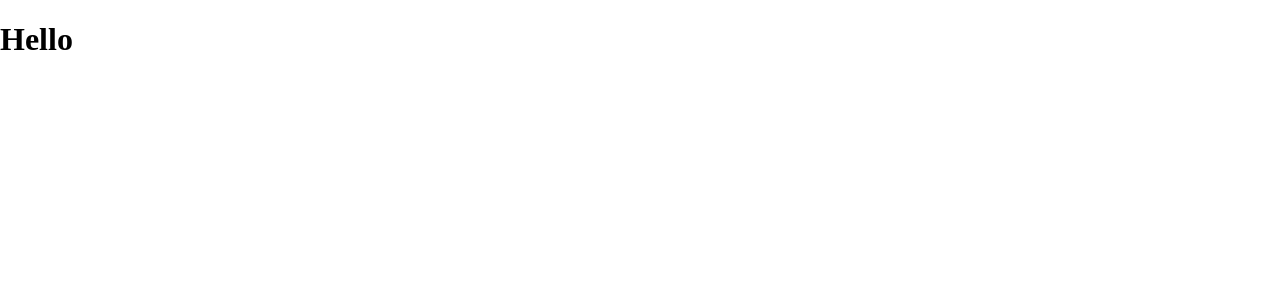
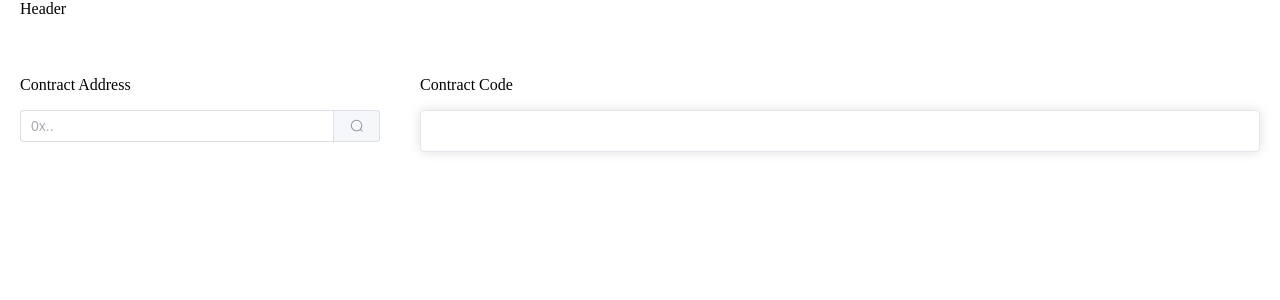
Before and after one commit to DreamingLri/CodeSearchForContract, a Vue app: page / in a window 1280 px wide. Shown: the top 300 px of the page. Built offline with nearby package versions, Linux system fonts and the light colour scheme.

Commit message:
add code search and code showcase

```diff
--- a/src/components/Main.vue
+++ b/src/components/Main.vue
@@ -1,11 +1,107 @@
 <script setup lang="ts">
+import { nextTick, ref, watch } from 'vue'
+import { Search } from '@element-plus/icons-vue'
+import request from "../utils/request";
+import { ElMessage } from "element-plus";
+
+const search_code = ref('')
+const search_result = ref()
+const selected_code = ref([])
+
+function getContract() {
+  request.get("https://api.etherscan.io/api?module=contract&action=getsourcecode&address=" + search_code.value + "&apikey=7H5I68STDR37JYFKW9KSHK76NXUG4DZRHW").then(res => {
+    if (res.data.message === 'OK') {
+      search_result.value = res.data
+      formatToList(search_result.value?.result[0].SourceCode)
+    } else {
+      ElMessage.warning(res.data.result)
+    }
+  })
+}
+
+interface FileContent {
+  content: string;
+}
+
+interface FileObject {
+  [key: string]: FileContent;
+}
+const contract_list = ref<{ key: string; value: any }[]>([])
+function formatToList(text: any) {
+  let list = text.slice(1, -1)
+  let json: FileObject = JSON.parse(list)
+  for (const [key, value] of Object.entries(json.sources)) {
+    let obj = {
+      key: key,
+      value: value.content
+    }
+    const exists = contract_list.value.some((item) => item.key === obj.key);
+    if (!exists) {
+      contract_list.value.push(obj);
+    }
+  }
+  console.log(contract_list.value);
+}
 </script>
 
 <template>
-    <h1>
-      Hello
-    </h1>
+  <div class="common-layout">
+    <el-container style="height: 100vh">
+      <el-header>Header</el-header>
+      <el-container>
+        <el-aside width="400px" style="padding: 0 20px">
+          <div>
+            <div>
+              <p>Contract Address</p>
+              <el-input v-model="search_code" style="max-width: 600px" placeholder="0x.." class="input-with-select">
+                <template #append>
+                  <el-button :icon="Search" @click="getContract" />
+                </template>
+              </el-input>
+            </div>
+            <div v-if="search_result?.message === 'OK'">
+              <p>Choose Contract Files</p>
+              <el-scrollbar max-height="400px">
+                <el-card style="border-radius: 10px" shadow="never">
+                  <el-checkbox-group v-model="selected_code">
+                    <el-checkbox v-for="item in contract_list" :key="item.value" :label="item.key" :value="item.value">
+                      <el-popover placement="top-start" trigger="hover" :content="item.key">
+                        <template #reference>
+                          {{ item.key }}
+                        </template>
+                      </el-popover>
+                    </el-checkbox>
+                  </el-checkbox-group>
+                </el-card>
+              </el-scrollbar>
+            </div>
+          </div>
+        </el-aside>
+        <el-main style="padding: 0 20px">
+          <p>Contract Code</p>
+            <el-card>
+              <el-scrollbar max-height="500px">
+              <div v-if="selected_code">
+                <div v-for="code in selected_code" :key="code" v-highlight>
+                  <pre style="white-space: pre-wrap;"><code>{{ code }}</code></pre>
+                </div>
+              </div>
+              </el-scrollbar>
+            </el-card>
+        </el-main>
+      </el-container>
+    </el-container>
+  </div>
 </template>
 
 <style scoped>
+.word-break {
+  margin-bottom: 20px;
+  word-wrap: break-word;
+  /* 确保长单词或长字符串可以在容器宽度内换行 */
+  word-break: break-all;
+  /* 如果需要，可以在任何地方打断并换行 */
+  white-space: normal;
+  /* 让文本正常换行 */
+}
 </style>
```
